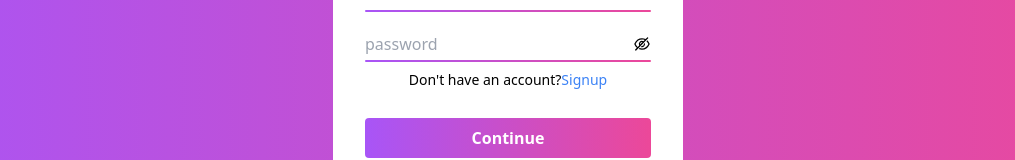
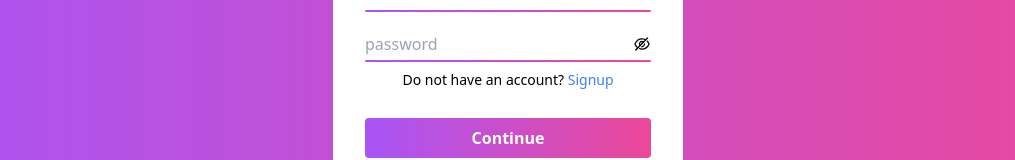
Before and after one commit to VikashMaurya10/auth-app-with-Next.js, a Next.js app: page /login in a window 1280 px wide. Shown: the part 314-474 px from the top of the page, without its empty margins (132-1147 px from the left). Built offline with nearby package versions, Linux system fonts and the light colour scheme.

Commit message:
Fix build error remove ' sign

```diff
--- a/src/app/login/page.jsx
+++ b/src/app/login/page.jsx
@@ -99,7 +99,7 @@ const Signup = () => {
             <div className='w-full h-[0.1rem] bg-hero-pattern rounded-sm'></div>
           </div>
           <p className='text-sm mt-2 text-center'>
-            Don't have an account?
+            Do not have an account?{" "}
             <Link href={"/sign-up"}
               className='text-blue-500'
             >Signup</Link>
```
